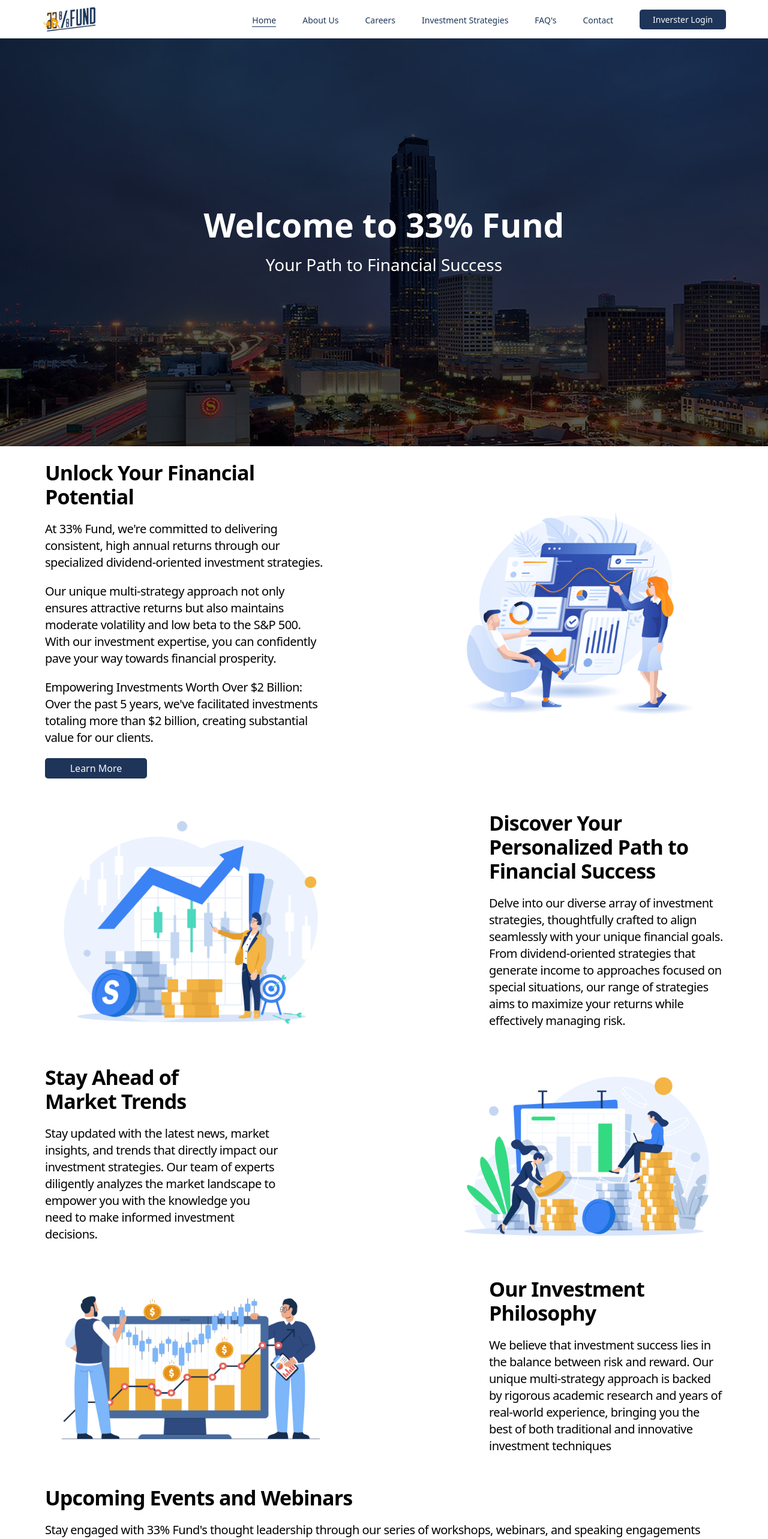
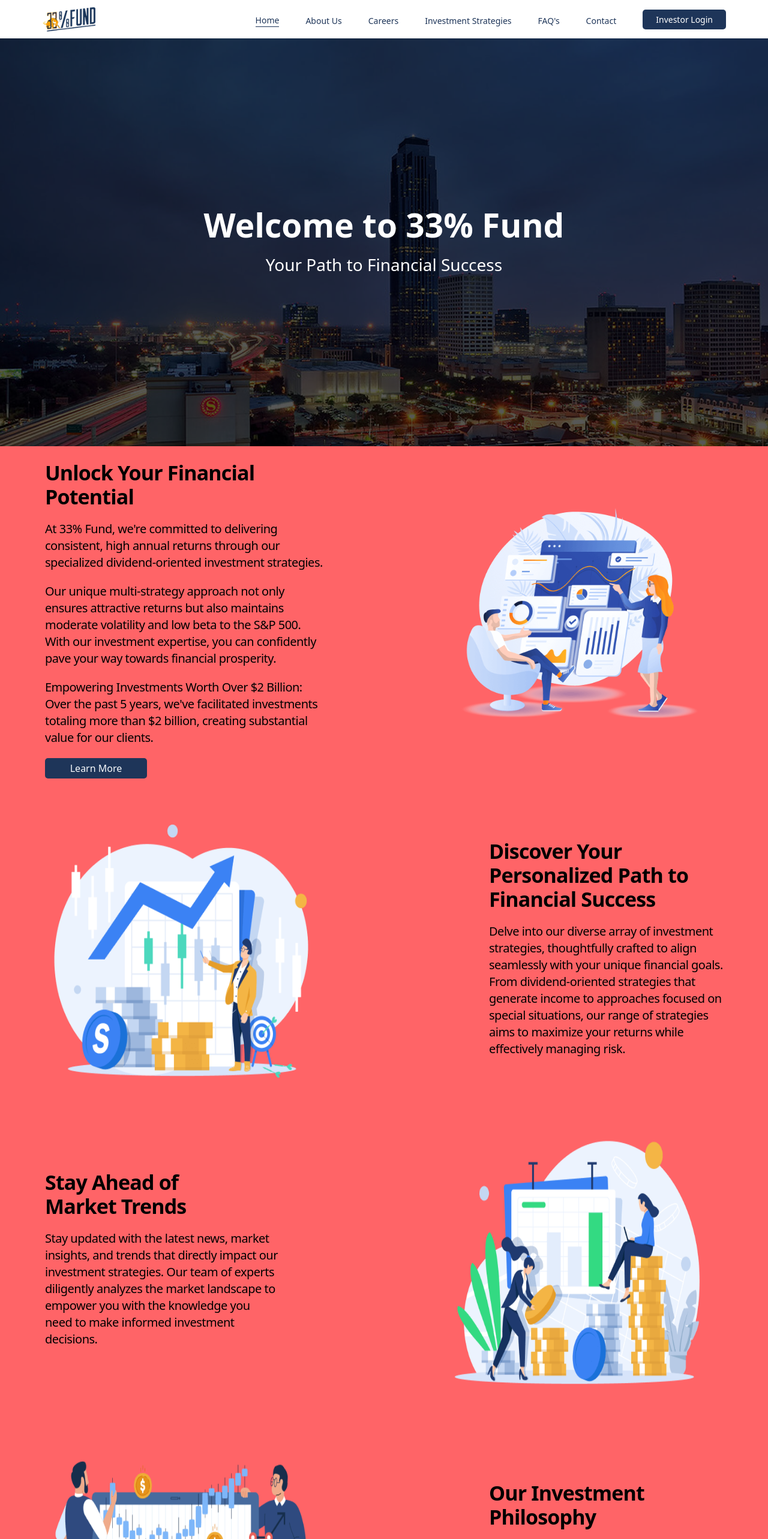
Before and after one commit to mkdevelopers7/33-fund, a React (Vite) app: page / in a window 1280 px wide. Shown: the top 2566 px of the page at 60% size. Built offline with nearby package versions, Linux system fonts and the light colour scheme.

Commit message:
Homepage made responsive 4

```diff
--- a/src/components/Content.jsx
+++ b/src/components/Content.jsx
@@ -22,8 +22,8 @@ const HeadingTertiary = styled.h3`
 function Content() {
   return (
     <>
-      <div className=" px-5 md:px-[75px] overflow-x-clip pb-12">
-        <div className="py-6 flex flex-col-reverse md:flex-row justify-around items-center md:gap-[190px]">
+      <div className=" px-5 md:px-[75px] overflow-x-clip pb-12 sm:bg-amber-300 md:bg-green-400 lg:bg-red-400">
+        <div className="py-6 flex flex-col-reverse md:flex-row justify-around items-center md:gap-[50px] lg:gap-[190px]">
           <div className="flex flex-col gap-5">
             <HeadingSecondary>Unlock Your Financial Potential</HeadingSecondary>
 
@@ -49,19 +49,19 @@ function Content() {
           </div>
           <img
             src="/home-img-01.png"
-            height="470px"
-            width="470px"
-            className="md:pr-4"
+            // height="470px"
+            // width="470px"
+            className="md:pr-4 md:w-[300px] md:h-[300px] lg:w-[470px] lg:h-[470px]"
           />
         </div>
 
         {/* ////////////////////////////////// */}
-        <div className="py-6 flex flex-col md:flex-row justify-around items-center gap-8 md:gap-[270px]">
+        <div className="py-6 flex flex-col md:flex-row justify-around items-center gap-8 md:gap-[100px] lg:gap-[270px]">
           <img
             src="/home-img-02.png"
-            height="470px"
-            width="470px"
-            className="md:pl-4"
+            // height="470px"
+            // width="470px"
+            className="md:pr-4 md:w-[300px] md:h-[200px] lg:w-[470px] lg:h-[470px]"
           />
           <div className=" flex flex-col gap-5">
             <HeadingSecondary className=" max-w-[450px]">
@@ -78,7 +78,7 @@ function Content() {
           </div>
         </div>
         {/* ////////////////////////////////// */}
-        <div className="py-6 flex flex-col-reverse md:flex-row justify-around items-center gap-8 md:gap-[270px]">
+        <div className="py-6 flex flex-col-reverse md:flex-row justify-around items-center gap-8 md:gap-[100px] lg:gap-[270px]">
           <div className=" flex flex-col gap-5">
             <HeadingSecondary className="max-w-[400px]">
               Stay Ahead of <br />
@@ -93,18 +93,18 @@ function Content() {
           </div>
           <img
             src="/home-img-03.png"
-            height="470px"
-            width="470px"
-            className="md:pl-4"
+            // height="470px"
+            // width="470px"
+            className="md:pr-4 md:w-[300px] md:h-[200px] lg:w-[470px] lg:h-[470px]"
           />
         </div>
         {/* ////////////////////////////////// */}
-        <div className="py-6 flex flex-col md:flex-row justify-around items-center gap-8 md:gap-[270px]">
+        <div className="py-6 flex flex-col md:flex-row justify-around items-center gap-8 md:gap-100px] lg:gap-[270px]">
           <img
             src="/home-img-04.png"
-            height="470px"
-            width="470px"
-            className="md:pl-4"
+            // height="470px"
+            // width="470px"
+            className="md:pr-4 md:w-[300px] md:h-[200px] lg:w-[470px] lg:h-[470px]"
           />
           <div className=" flex flex-col gap-5">
             <HeadingSecondary>Our Investment Philosophy</HeadingSecondary>
@@ -165,7 +165,7 @@ function Content() {
         </div>
         {/* /////////////////////////// */}
 
-        <div className=" hidden md:flex items-center justify-between gap-[170px] mt-4">
+        <div className=" hidden lg:flex items-center justify-between gap-[170px] mt-4">
           <p className="text-[20px]/6 font-normal tracking-tight flex flex-col gap-5">
             <span>
               The 33% Fund is a unique investment fund designed for those
--- a/src/components/Navbar.jsx
+++ b/src/components/Navbar.jsx
@@ -9,7 +9,7 @@ const Navbar = () => {
   // sm:bg-amber-300 md:bg-green-400 lg:bg-red-400
   return (
     <nav>
-      <div className="px-3 md:px-[30px] lg:px-[70px] sm:px-6">
+      <div className="px-3 md:px-[30px] lg:px-[70px] sm:px-6 ">
         <div className="flex h-18 md:h-16 items-center justify-between">
           {/* Logo */}
           <div className="flex items-center">
@@ -17,7 +17,7 @@ const Navbar = () => {
           </div>
 
           {/* Desktop Menu */}
-          <div className="hidden md:flex md:items-center md:gap-4 lg:gap-11 text-primary text-[14px] mt-1">
+          {/* <div className="hidden md:flex md:items-center md:gap-4 lg:gap-11 text-primary text-[14px] mt-1">
             <a
               href="#"
               className="hover:text-primary-hover transition-colors active-menu"
@@ -52,7 +52,7 @@ const Navbar = () => {
               href="#"
               className="flex items-center gap-2 border-b-1 border-b-white hover:border-b-1 hover:border-b-primary-hover hover:text-primary-hover transition-colors"
             >
-              {/* <HiOutlineEnvelope className="h-5 w-5" /> */}
+
               Contact
             </a>
             <a
@@ -60,6 +60,34 @@ const Navbar = () => {
               className="bg-primary text-slate-50 py-[6px] px-[22px] rounded-[5px] hover:bg-primary-hover -mt-1"
             >
               Inverster Login
+            </a>
+          </div> */}
+
+          <div className="hidden md:flex md:items-center md:gap-4 lg:gap-11 text-primary text-[14px] mt-1">
+            {[
+              "Home",
+              "About Us",
+              "Careers",
+              "Investment Strategies",
+              "FAQ's",
+              "Contact",
+            ].map((label, i) => (
+              <a
+                key={label}
+                href="#"
+                className={`relative after:content-[''] after:absolute after:bottom-0 after:left-0 after:h-[1px] after:w-full after:bg-primary-hover after:scale-x-0 after:origin-left after:transition-transform after:duration-300 hover:after:scale-x-100 hover:text-primary-hover ${
+                  i === 0 ? "active-menu" : ""
+                }`}
+              >
+                {label}
+              </a>
+            ))}
+
+            <a
+              href="#"
+              className="bg-primary text-white py-[6px] px-[22px] rounded-[5px] hover:bg-primary-hover -mt-1"
+            >
+              Investor Login
             </a>
           </div>
 
--- a/src/index.css
+++ b/src/index.css
@@ -22,6 +22,9 @@
 /* body {
   font-family: "Manrope", sans-serif;
 } */
+* {
+  transition-duration: 0.3s;
+}
 .active-menu {
   border-bottom: 1px solid #1e3559;
   /* line-height: 1.2; */
```
